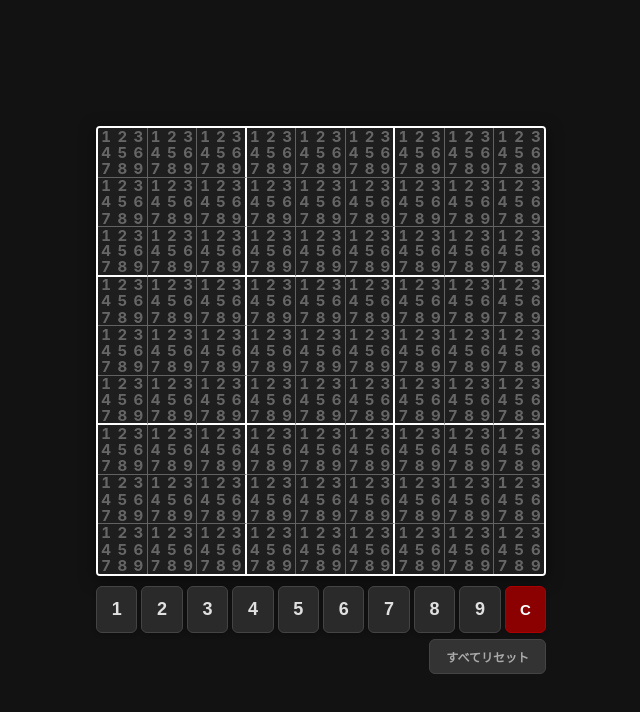
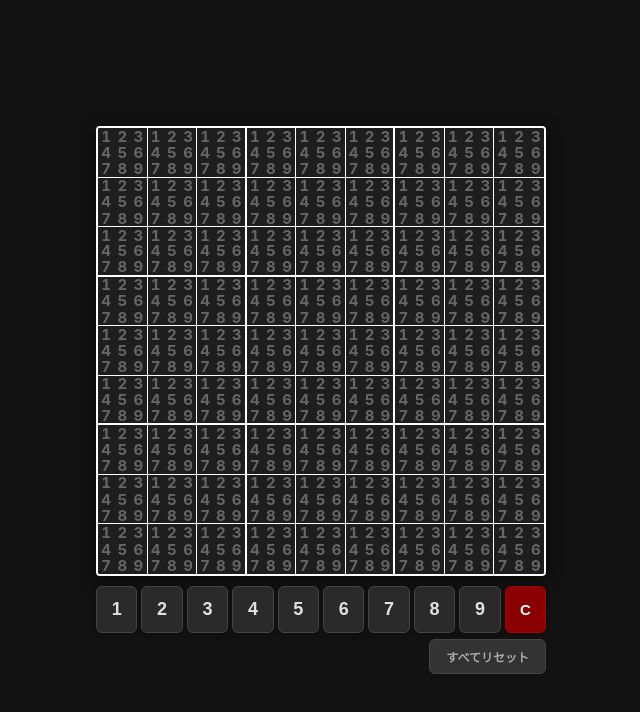
Before and after one commit to krcc33gfep/sudoku, a plain HTML site: page index.html in a window 1280 px wide. Shown: the whole page, without its empty margins (319-959 px from the left). Drawn offline with Linux system fonts and the light colour scheme.

Commit message:
Update index.html

```diff
--- a/index.html
+++ b/index.html
@@ -57,9 +57,9 @@
             grid-template-rows: repeat(3, 1fr);
             position: relative;
             cursor: pointer;
-            /* 通常のセル内枠線は細く */
-            border-right: 1px solid rgba(255, 255, 255, 0.3);
-            border-bottom: 1px solid rgba(255, 255, 255, 0.3);
+            /* 通常のセル内枠線もすべて白に設定 */
+            border-right: 1px solid #fff;
+            border-bottom: 1px solid #fff;
         }
 
         /* 3x3ブロックの右側の境界線を太くする (3列目、6列目) */
```
